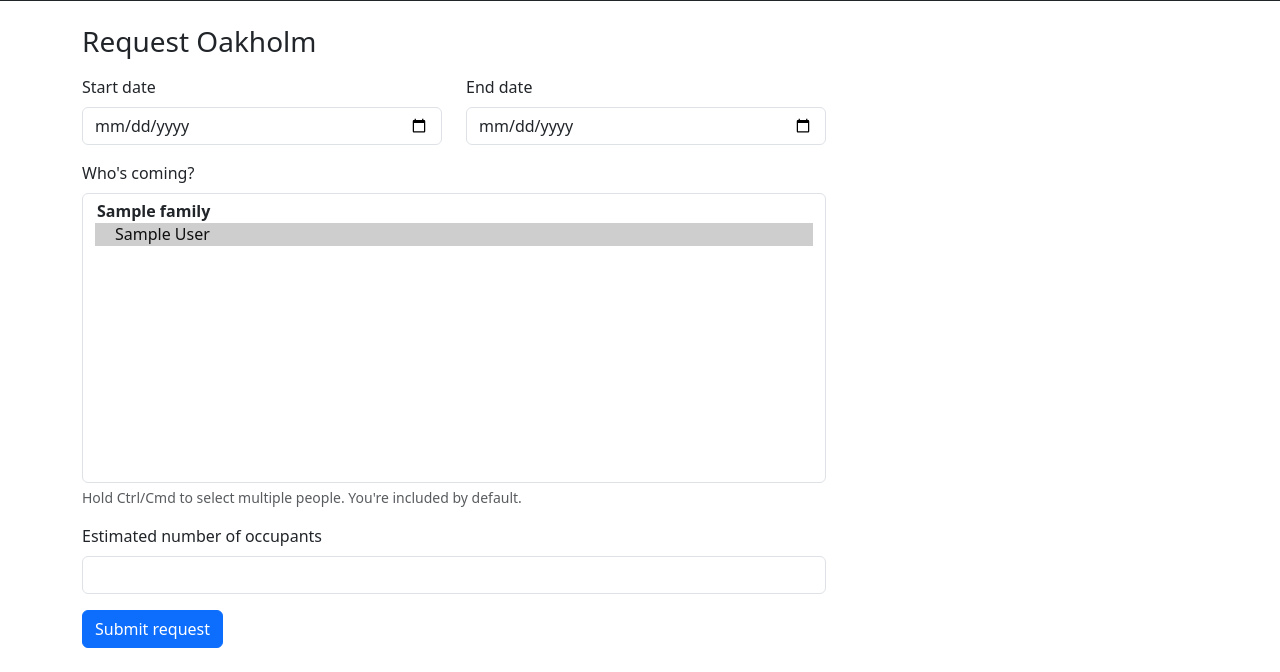
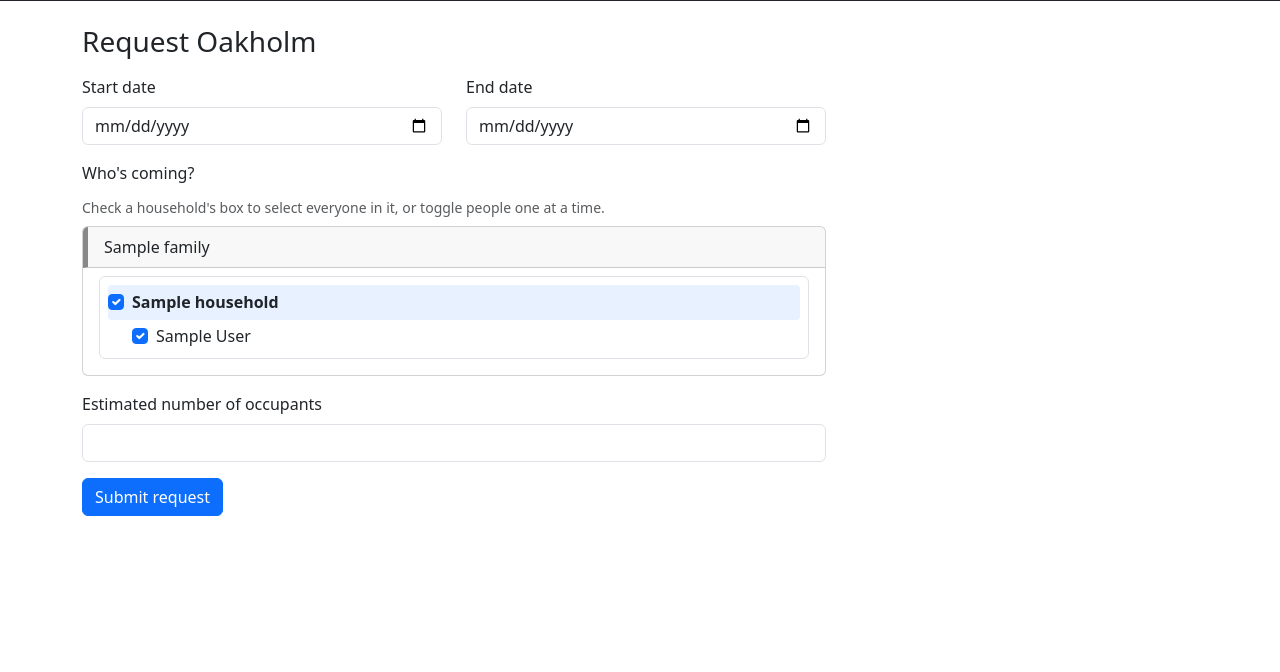
Before and after one commit to villain317/Campsite, a Django app: page /request/new/ in a window 1280 px wide. Shown: the part 295-967 px from the top of the page. After the commit the page ends 811 px from the top, so only its background shows below. Run offline with Django 5.2, Linux system fonts and the light colour scheme; a user stored in the database is signed in; tables that the repository leaves empty hold one stand-in row (values such as "Sample post").

Commit message:
add request form improvements and notifications

```diff
--- a/accounts/admin.py
+++ b/accounts/admin.py
@@ -5,5 +5,6 @@ from .models import Profile
 
 @admin.register(Profile)
 class ProfileAdmin(admin.ModelAdmin):
-    list_display = ("user",)
+    list_display = ("user", "notification_preference")
+    list_filter = ("notification_preference",)
     search_fields = ("user__username", "user__first_name", "user__last_name", "user__email")
--- a/reservations/forms.py
+++ b/reservations/forms.py
@@ -1,5 +1,3 @@
-from itertools import groupby
-
 from django import forms
 
 from .models import Person, ReservationRequest
@@ -13,7 +11,7 @@ class ReservationRequestForm(forms.ModelForm):
         model = ReservationRequest
         fields = ["start_date", "end_date", "people", "estimated_occupants"]
         widgets = {
-            "people": forms.SelectMultiple(attrs={"class": "form-select", "size": 12}),
+            "people": forms.CheckboxSelectMultiple,
             "estimated_occupants": forms.NumberInput(attrs={"class": "form-control", "min": 1}),
         }
 
@@ -22,16 +20,12 @@ class ReservationRequestForm(forms.ModelForm):
         self.user = user
         self.requester_person = Person.objects.filter(user=user).first() if user else None
 
-        # Show everyone, from every family, grouped by family so you can put
-        # together a request that spans multiple families (e.g. a joint visit).
-        people_qs = Person.objects.select_related("family").order_by(
+        # Show everyone, from every family - the "Who's coming?" section of
+        # the template renders these grouped by family/household itself, so
+        # this queryset just needs to be complete and valid for validation.
+        self.fields["people"].queryset = Person.objects.select_related("family", "household").order_by(
             "family__name", "last_name", "first_name"
         )
-        self.fields["people"].queryset = people_qs
-        self.fields["people"].choices = [
-            (family_name, [(p.pk, p.full_name) for p in members])
-            for family_name, members in groupby(people_qs, key=lambda p: p.family.name)
-        ]
 
         if self.requester_person and not self.is_bound and not self.instance.pk:
             self.fields["people"].initial = [self.requester_person.pk]
--- a/reservations/models.py
+++ b/reservations/models.py
@@ -34,12 +34,33 @@ class Family(models.Model):
         return self.name
 
 
+class Household(models.Model):
+    """A group of people within a family who usually attend together."""
+
+    family = models.ForeignKey(Family, on_delete=models.CASCADE, related_name="households")
+    name = models.CharField(max_length=100, help_text="e.g. 'Mike & Sarah' or 'Grandma & Grandpa'")
+
+    class Meta:
+        ordering = ["family__name", "name"]
+
+    def __str__(self):
+        return f"{self.name} ({self.family.name})"
+
+
 class Person(models.Model):
     """A member of one of the families. May or may not have a login account."""
 
     first_name = models.CharField(max_length=100)
     last_name = models.CharField(max_length=100)
     family = models.ForeignKey(Family, on_delete=models.CASCADE, related_name="members")
+    household = models.ForeignKey(
+        Household,
+        on_delete=models.SET_NULL,
+        null=True,
+        blank=True,
+        related_name="members",
+        help_text="Optional: the household this person belongs to, for grouping on the request form.",
+    )
     user = models.OneToOneField(
         settings.AUTH_USER_MODEL,
         on_delete=models.SET_NULL,
@@ -59,6 +80,10 @@ class Person(models.Model):
     @property
     def full_name(self):
         return f"{self.first_name} {self.last_name}"
+
+    def clean(self):
+        if self.household_id and self.household.family_id != self.family_id:
+            raise ValidationError("Household must belong to the same family as this person.")
 
 
 class ReservationRequest(models.Model):
--- a/reservations/templates/reservations/request_form.html
+++ b/reservations/templates/reservations/request_form.html
@@ -1,6 +1,16 @@
 {% extends "base.html" %}
 {% block title %}{% if editing %}Edit Request{% else %}New Request{% endif %} - Oakholm{% endblock %}
 {% block content %}
+
+<style>
+    .household-row {
+        background-color: #e7f1ff;
+        border-radius: 0.25rem;
+        padding-top: 0.35rem;
+        padding-bottom: 0.35rem;
+        padding-right: 0.5rem;
+    }
+</style>
 
 <h3 class="mb-3">{% if editing %}Edit Request{% else %}Request Oakholm{% endif %}</h3>
 
@@ -26,9 +36,50 @@
     </div>
 
     <div class="mb-3">
-        <label class="form-label" for="{{ form.people.id_for_label }}">Who's coming?</label>
-        {{ form.people }}
-        <div class="form-text">Hold Ctrl/Cmd to select multiple people. You're included by default.</div>
+        <label class="form-label">Who's coming?</label>
+        <div class="form-text mb-2">Check a household's box to select everyone in it, or toggle people one at a time.</div>
+
+        {% for entry in family_data %}
+        <div class="card mb-2">
+            <div class="card-header" style="border-left: 5px solid {{ entry.family.color|default:'#6c757d' }};">
+                {{ entry.family.name }}
+            </div>
+            <div class="card-body py-2">
+                {% for household in entry.households %}
+                <div class="household-card border rounded p-2 mb-2">
+                    <div class="form-check fw-semibold mb-1 household-row">
+                        <input type="checkbox" class="form-check-input household-toggle" id="household-{{ household.pk }}">
+                        <label class="form-check-label" for="household-{{ household.pk }}">{{ household.name }}</label>
+                    </div>
+                    {% for person in household.members.all %}
+                    <div class="form-check ms-4">
+                        <input type="checkbox" class="form-check-input person-checkbox" name="people"
+                               value="{{ person.pk }}" id="person-{{ person.pk }}"
+                               {% if person.pk in selected_ids %}checked{% endif %}>
+                        <label class="form-check-label" for="person-{{ person.pk }}">{{ person.full_name }}</label>
+                    </div>
+                    {% empty %}
+                    <p class="text-muted small mb-0 ms-4">No one in this household yet.</p>
+                    {% endfor %}
+                </div>
+                {% endfor %}
+
+                {% for person in entry.ungrouped %}
+                <div class="form-check">
+                    <input type="checkbox" class="form-check-input person-checkbox" name="people"
+                           value="{{ person.pk }}" id="person-{{ person.pk }}"
+                           {% if person.pk in selected_ids %}checked{% endif %}>
+                    <label class="form-check-label" for="person-{{ person.pk }}">{{ person.full_name }}</label>
+                </div>
+                {% endfor %}
+
+                {% if not entry.households and not entry.ungrouped %}
+                <p class="text-muted small mb-0">No one in this family yet.</p>
+                {% endif %}
+            </div>
+        </div>
+        {% endfor %}
+
         {% for error in form.people.errors %}<div class="text-danger small">{{ error }}</div>{% endfor %}
     </div>
 
@@ -41,4 +92,39 @@
     <button type="submit" class="btn btn-primary">{% if editing %}Save Changes{% else %}Submit request{% endif %}</button>
 </form>
 
+<script>
+document.addEventListener("DOMContentLoaded", function () {
+    document.querySelectorAll(".household-toggle").forEach(function (toggle) {
+        var card = toggle.closest(".household-card");
+        var memberCheckboxes = card.querySelectorAll(".person-checkbox");
+
+        function syncToggleFromMembers() {
+            var checkedCount = 0;
+            memberCheckboxes.forEach(function (cb) { if (cb.checked) checkedCount++; });
+            if (checkedCount === 0) {
+                toggle.checked = false;
+                toggle.indeterminate = false;
+            } else if (checkedCount === memberCheckboxes.length) {
+                toggle.checked = true;
+                toggle.indeterminate = false;
+            } else {
+                toggle.checked = false;
+                toggle.indeterminate = true;
+            }
+        }
+
+        toggle.addEventListener("change", function () {
+            memberCheckboxes.forEach(function (cb) { cb.checked = toggle.checked; });
+            toggle.indeterminate = false;
+        });
+
+        memberCheckboxes.forEach(function (cb) {
+            cb.addEventListener("change", syncToggleFromMembers);
+        });
+
+        syncToggleFromMembers();
+    });
+});
+</script>
+
 {% endblock %}
--- a/reservations/utils.py
+++ b/reservations/utils.py
@@ -3,3 +3,40 @@ def is_approver(user):
     if not user.is_authenticated:
         return False
     return user.is_superuser or user.groups.filter(name="Approvers").exists()
+
+
+def build_people_picker_context(form):
+    """Build the family/household/people structure for the request form template.
+
+    Returns a dict with:
+      - family_data: list of dicts, one per Family, each with:
+          - family: the Family instance
+          - households: list of Household instances (with .members prefetched)
+          - ungrouped: list of Person instances not in a household
+      - selected_ids: set of currently-selected person ids, accounting for
+        bound (re-rendered after a validation error), instance (editing), and
+        fresh (initial default) form states.
+    """
+    from .models import Family
+
+    if form.is_bound:
+        raw_ids = form.data.getlist("people")
+        selected_ids = {int(v) for v in raw_ids if str(v).isdigit()}
+    elif form.instance.pk:
+        selected_ids = set(form.instance.people.values_list("pk", flat=True))
+    else:
+        selected_ids = set(form.fields["people"].initial or [])
+
+    family_data = []
+    families = Family.objects.prefetch_related("households__members", "members").order_by("name")
+    for family in families:
+        households = list(family.households.all())
+        household_member_ids = {p.pk for h in households for p in h.members.all()}
+        ungrouped = [p for p in family.members.all() if p.pk not in household_member_ids]
+        family_data.append({
+            "family": family,
+            "households": households,
+            "ungrouped": ungrouped,
+        })
+
+    return {"family_data": family_data, "selected_ids": selected_ids}
--- a/reservations/views.py
+++ b/reservations/views.py
@@ -7,10 +7,10 @@ from django.shortcuts import get_object_or_404, redirect, render
 from django.utils import timezone
 from django.views.decorators.http import require_POST
 
-from .emails import notify_family_head_of_request
+from .emails import notify_approvers_of_request
 from .forms import ReservationRequestForm
 from .models import ReservationRequest
-from .utils import is_approver
+from .utils import build_people_picker_context, is_approver
 
 MONTH_NAMES = [
     "", "January", "February", "March", "April", "May", "June",
@@ -136,13 +136,15 @@ def request_create(request):
             reservation_request.requested_by = request.user
             reservation_request.save()
             form.save_m2m()
-            notify_family_head_of_request(request, reservation_request)
+            notify_approvers_of_request(request, reservation_request)
             messages.success(request, "Your request has been submitted.")
             return redirect("reservations:calendar")
     else:
         form = ReservationRequestForm(user=request.user)
 
-    return render(request, "reservations/request_form.html", {"form": form})
+    context = {"form": form}
+    context.update(build_people_picker_context(form))
+    return render(request, "reservations/request_form.html", context)
 
 
 @login_required
@@ -175,11 +177,9 @@ def request_edit_view(request, pk):
     else:
         form = ReservationRequestForm(instance=reservation_request)
 
-    return render(
-        request,
-        "reservations/request_form.html",
-        {"form": form, "editing": True, "next_url": next_url},
-    )
+    context = {"form": form, "editing": True, "next_url": next_url}
+    context.update(build_people_picker_context(form))
+    return render(request, "reservations/request_form.html", context)
 
 
 @login_required
```
Also changed, not shown: accounts/forms.py (+9 -0 lines), accounts/models.py (+15 -0 lines), accounts/templates/accounts/profile.html (+12 -0 lines), accounts/views.py (+11 -3 lines), reservations/admin.py (+22 -3 lines), reservations/emails.py (+54 -10 lines), accounts/migrations/0002_profile_notification_preference.py (added), reservations/migrations/0002_household_person_household.py (added).
